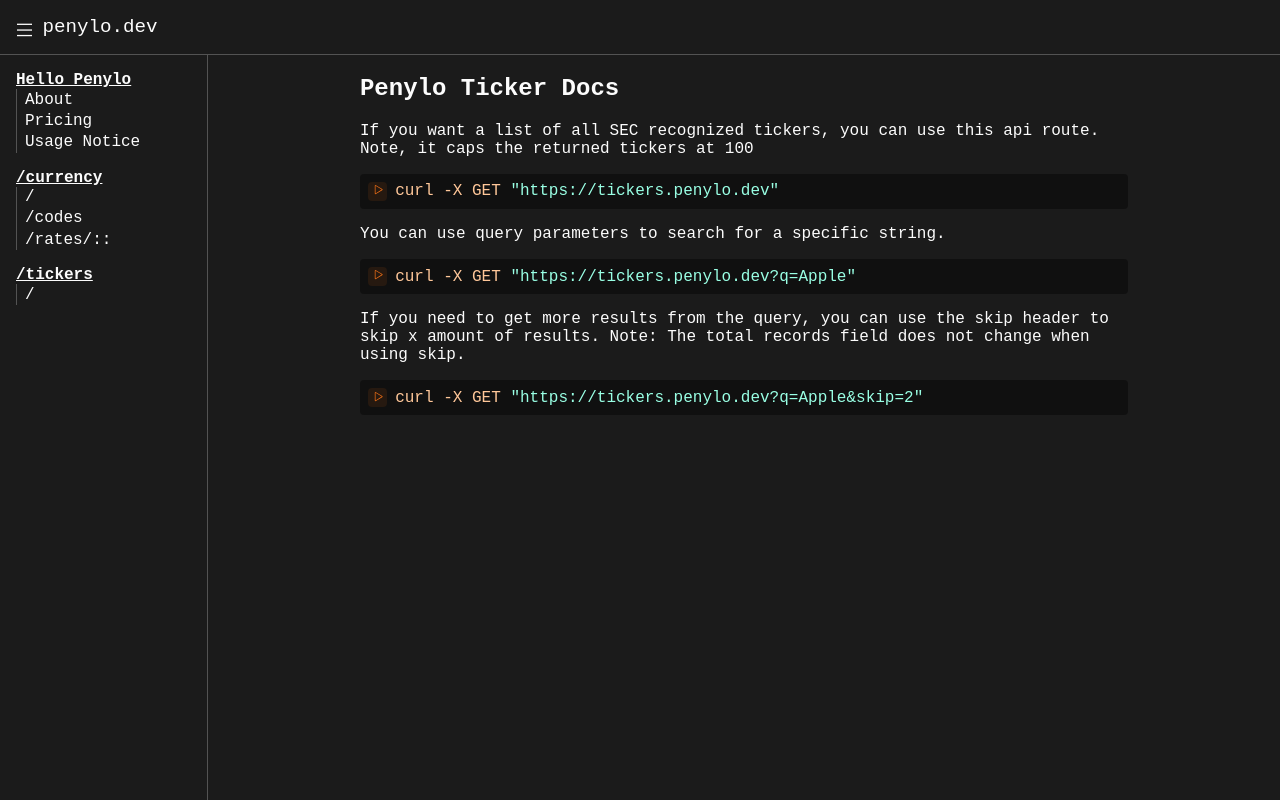
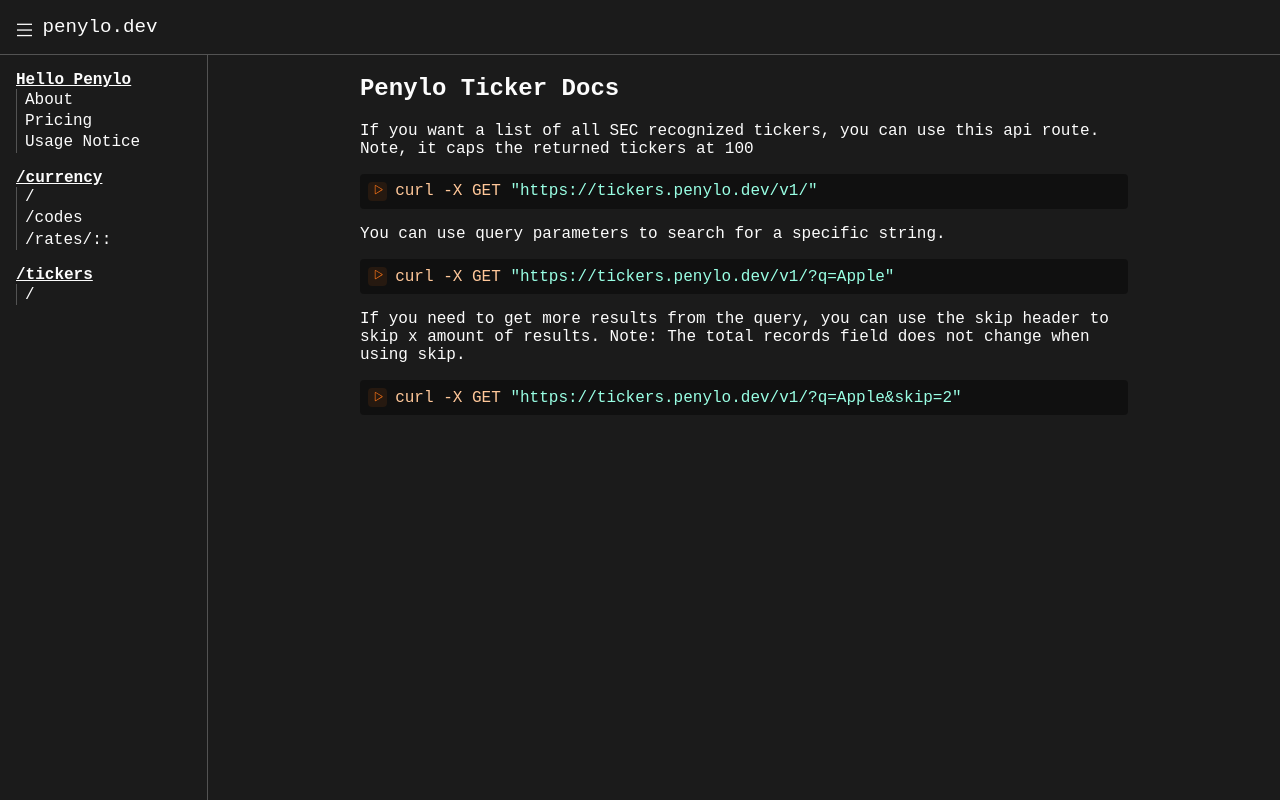
Before and after one commit to CoasterFan5/penylo.dev, a SvelteKit app: page /tickers in a window 1280 px wide. Built offline with nearby package versions, Linux system fonts and the light colour scheme.

Commit message:
update tickers

```diff
--- a/src/routes/(docs)/tickers/+page.svelte
+++ b/src/routes/(docs)/tickers/+page.svelte
@@ -9,14 +9,14 @@
 	returned tickers at 100
 </p>
 
-<TryQuery responseType="GET" route="https://tickers.penylo.dev" />
+<TryQuery responseType="GET" route="https://tickers.penylo.dev/v1/" />
 
 <p>You can use query parameters to search for a specific string.</p>
-<TryQuery responseType="GET" route="https://tickers.penylo.dev?q=Apple" />
+<TryQuery responseType="GET" route="https://tickers.penylo.dev/v1/?q=Apple" />
 
 <p>
 	If you need to get more results from the query, you can use the skip header to skip x amount of
 	results. Note: The total records field does not change when using skip.
 </p>
 
-<TryQuery responseType="GET" route="https://tickers.penylo.dev?q=Apple&skip=2" />
+<TryQuery responseType="GET" route="https://tickers.penylo.dev/v1/?q=Apple&skip=2" />
```
